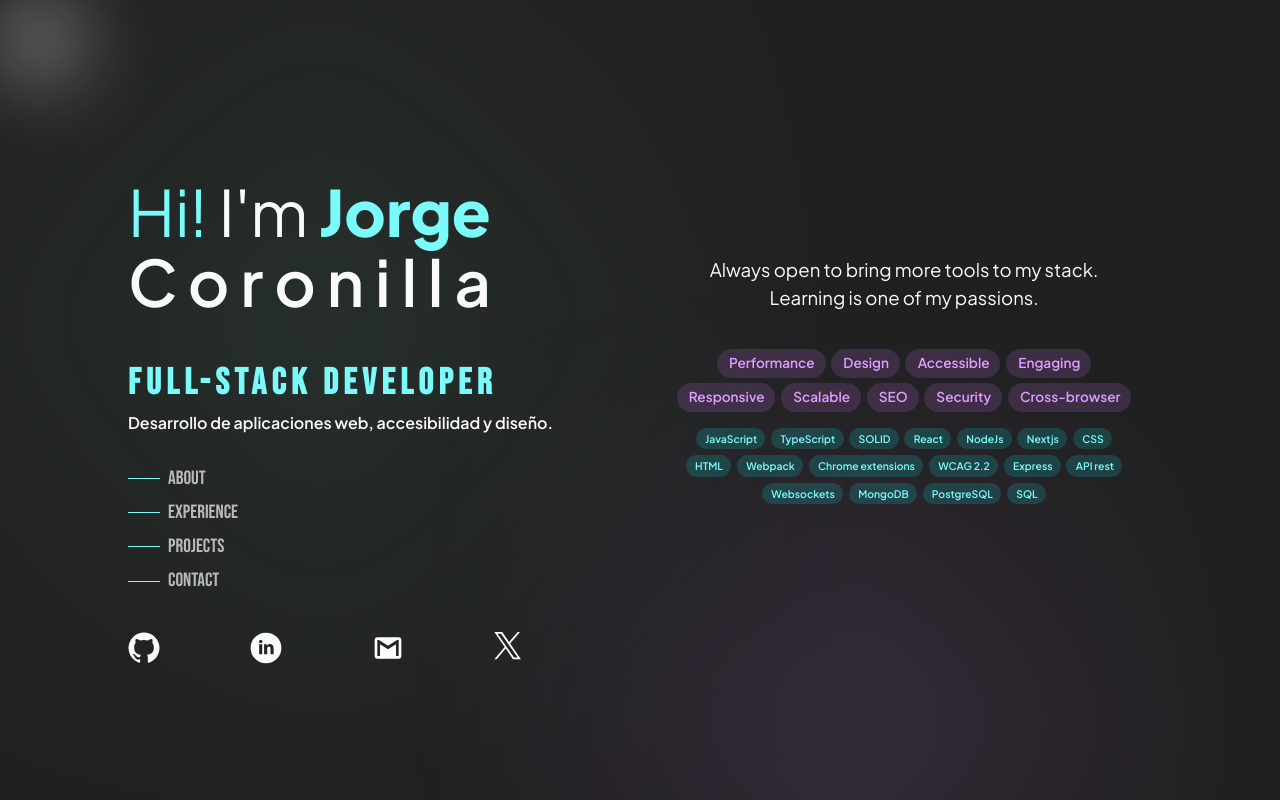
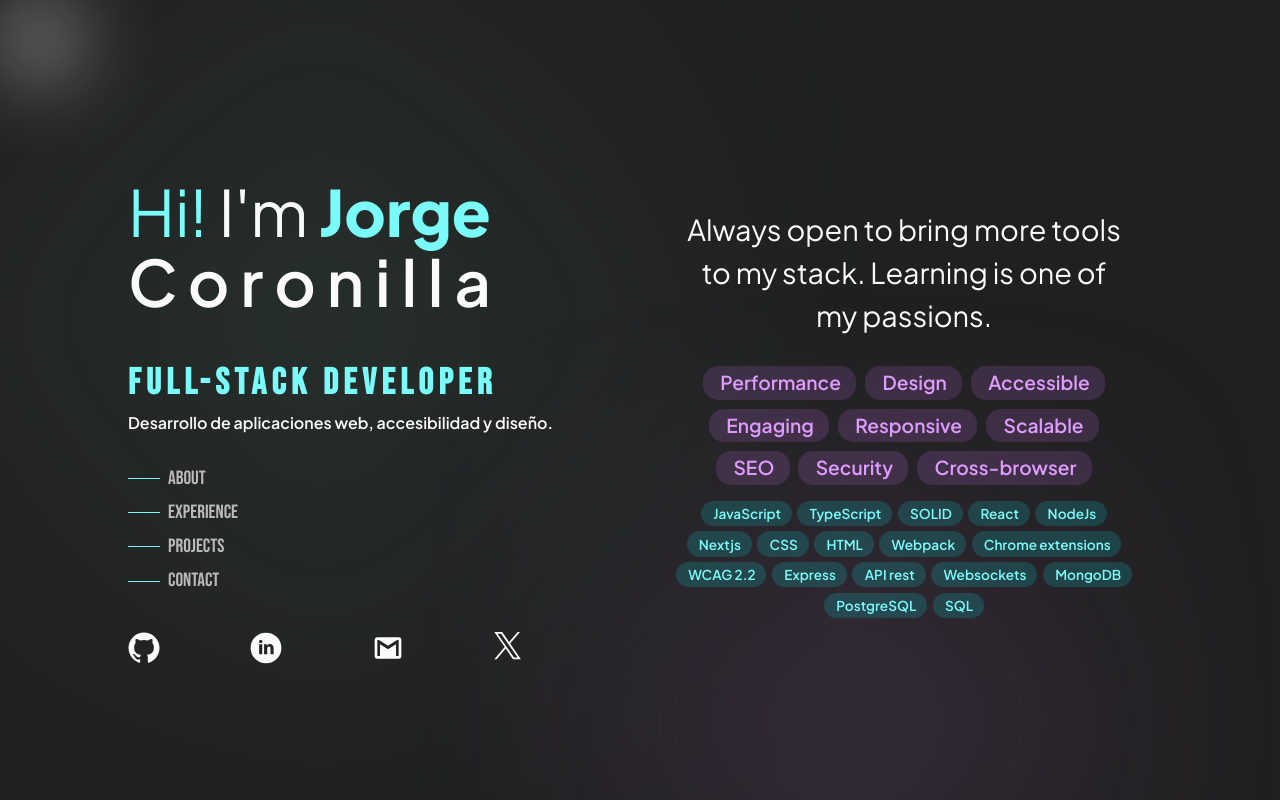
Before and after one commit to JorgeCoronilla/porfolio, a Next.js app: page / in a window 1280 px wide. Shown: the top 800 px of the page. Built offline with nearby package versions, Linux system fonts and the light colour scheme.

Commit message:
[Ux] Cover pills sizes

```diff
--- a/src/app/ui/components/cover/cover.module.css
+++ b/src/app/ui/components/cover/cover.module.css
@@ -1,12 +1,12 @@
 .cover {
   height: 100dvh;
   color: var(--font-color-primary);
-  padding-top: 7em;
+  padding-top: 4em;
 }
 
-@media screen and (max-width: 968px) {
+@media screen and (max-width: 1108px) {
   .cover {
-    padding-top: 4em;
+    padding-top: 3em;
   }
 }
 .cover div {
@@ -16,15 +16,6 @@
 
 .cover h3 {
   font-size: 0.95em;
-}
-
-.cover p {
-  color: var(--font-color-primary);
-  text-align: center;
-  font: 300;
-  line-height: 1.5;
-
-  font-size: clamp(0.8rem, 0.48rem + 0.853vw, 1.2rem);
 }
 
 .hero {
@@ -42,7 +33,14 @@
   margin-bottom: 1.2em;
 }
 div.paragraghContainer > p {
-  margin-bottom: 2em;
+  margin-bottom: 1em;
+  color: var(--font-color-primary);
+  text-align: center;
+  font: 300;
+  line-height: 1.5;
+
+  font-size: clamp(0.8rem, 0.48rem + 0.853vw, 1.2rem);
+  font-size: clamp(1rem, -0.3333rem + 2.8444vw, 1.8rem);
 }
 @media screen and (min-width: 850px) {
   .cover div:hover {
--- a/src/app/ui/components/experience/experience.module.css
+++ b/src/app/ui/components/experience/experience.module.css
@@ -82,7 +82,7 @@
   display: flex;
   flex-direction: row;
   flex-wrap: wrap;
-  gap: 0.35em;
+  gap: 0.55em;
   margin: 1em 0 1em;
   justify-content: center;
 }
@@ -115,16 +115,20 @@ div.strenths > div {
   color: var(--font-color-secondary);
   border-radius: 15px;
   font-size: 0.65em !important;
+  font-size: 0.85em !important;
+  font-size: clamp(0.65rem, 0.3167rem + 0.7111vw, 0.85rem) !important;
   font-weight: 600;
   margin-top: 0 !important;
 }
 
 .strenths p {
   background-color: var(--background-transparent-purple);
-  padding: 0.3em 0.8em 0.3em 0.9em;
+  padding: 0.2em 0.8em 0.3em 0.9em;
   color: var(--font-color-tertiary);
   border-radius: 15px;
-  font-size: 0.85em !important;
+  /* font-size: 0.85em !important;
+  font-size: 1.2em !important; */
+  font-size: clamp(0.75rem, 0rem + 1.6vw, 1.2rem);
   font-weight: 600;
   margin-top: 0 !important;
 }
```
